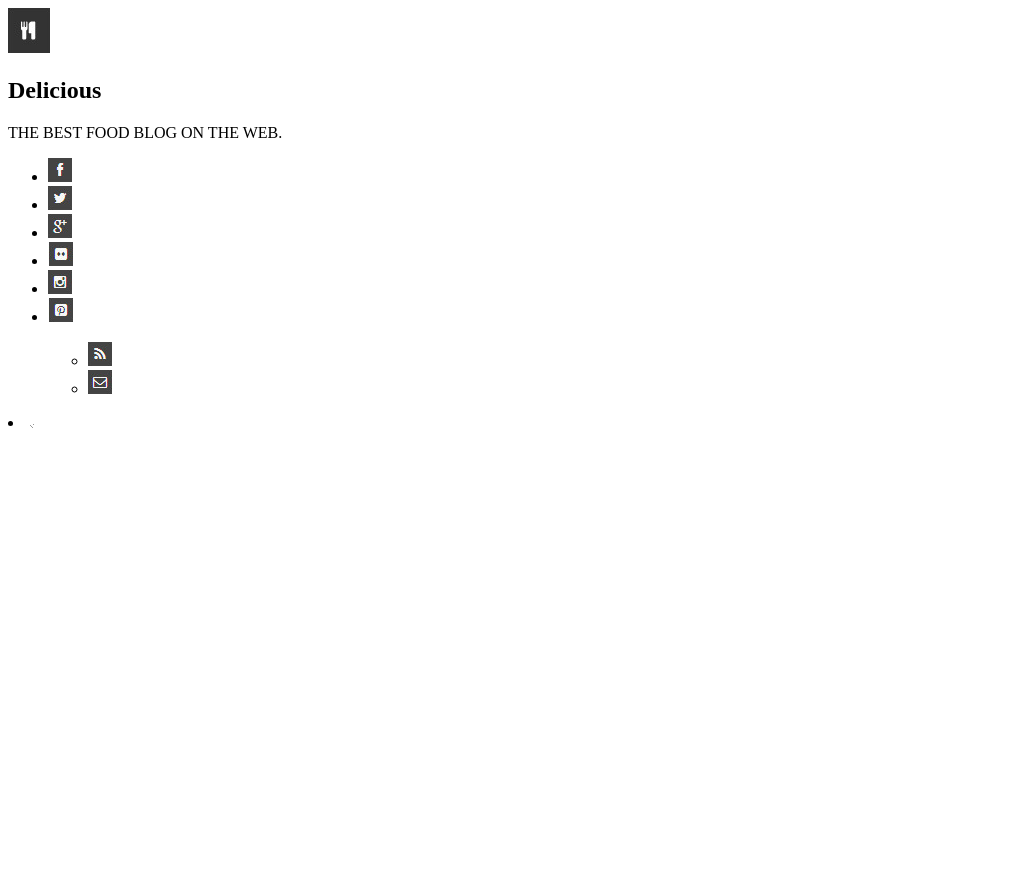
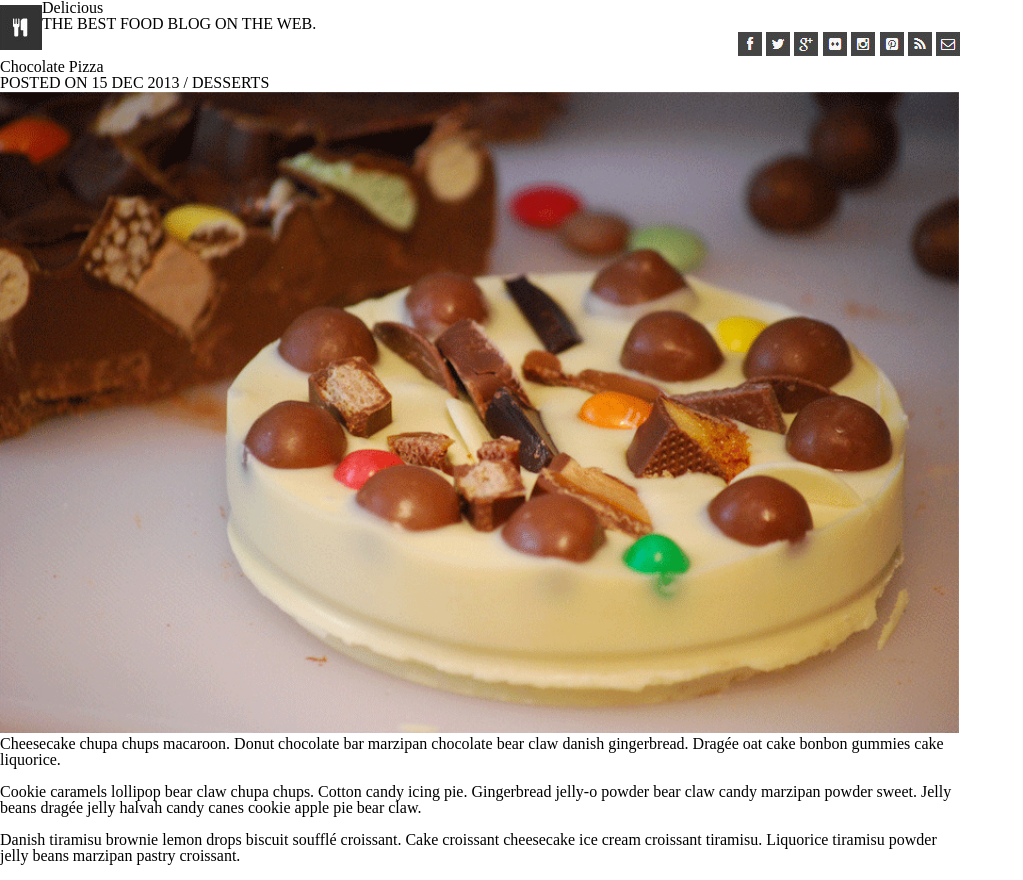
Before and after one commit to ChristianLievrouw/chocolatePizza, a plain HTML site: page index.html in a window 1280 px wide. Shown: the whole page, without its empty margins (0-1023 px from the left). Before the commit the page ends 800 px from the top, so only its background shows below. Drawn offline with Linux system fonts and the light colour scheme.

Commit message:
css started

```diff
--- a/css/reset.css
+++ b/css/reset.css
@@ -0,0 +1,48 @@
+/* http://meyerweb.com/eric/tools/css/reset/
+   v2.0 | 20110126
+   License: none (public domain)
+*/
+
+html, body, div, span, applet, object, iframe,
+h1, h2, h3, h4, h5, h6, p, blockquote, pre,
+a, abbr, acronym, address, big, cite, code,
+del, dfn, em, img, ins, kbd, q, s, samp,
+small, strike, strong, sub, sup, tt, var,
+b, u, i, center,
+dl, dt, dd, ol, ul, li,
+fieldset, form, label, legend,
+table, caption, tbody, tfoot, thead, tr, th, td,
+article, aside, canvas, details, embed,
+figure, figcaption, footer, header, hgroup,
+menu, nav, output, ruby, section, summary,
+time, mark, audio, video {
+	margin: 0;
+	padding: 0;
+	border: 0;
+	font-size: 100%;
+	font: inherit;
+	vertical-align: baseline;
+}
+/* HTML5 display-role reset for older browsers */
+article, aside, details, figcaption, figure,
+footer, header, hgroup, menu, nav, section {
+	display: block;
+}
+body {
+	line-height: 1;
+}
+ol, ul {
+	list-style: none;
+}
+blockquote, q {
+	quotes: none;
+}
+blockquote:before, blockquote:after,
+q:before, q:after {
+	content: '';
+	content: none;
+}
+table {
+	border-collapse: collapse;
+	border-spacing: 0;
+}
--- a/css/style.css
+++ b/css/style.css
@@ -0,0 +1,28 @@
+body{
+    width: 960px;
+}
+
+.container{
+    margin: 0 auto;
+}
+
+.pageLogo{
+    float: left;
+    margin-top: 5px;
+}
+
+.connectionLogos{
+    float:right;
+}
+
+.connectionLogos li{
+    display: inline;
+}
+
+main {
+    clear: both;
+}
+
+.hero{
+    width: 960px;
+}
--- a/index.html
+++ b/index.html
@@ -6,33 +6,44 @@
         <link rel="stylesheet" href="css/reset.css">
     </head>
     <body>
+        <section class="container">
         <header>
-            <section>
-                <img src="img/logo.png" alt="Delicous Blog logo">
-                <h1>Delicious</h1>
-                <p>THE BEST FOOD BLOG ON THE WEB.</p>
-            </section>
-            <section>
+                <img src="img/logo.png" alt="Delicous Blog logo" class="pageLogo">
+                <section class="topHeaderText">
+                    <h1>Delicious</h1>
+                    <p>THE BEST FOOD BLOG ON THE WEB.</p>
+                </section>
+            <section class="connectionLogos">
                 <ul>
                     <li><img src="img/fb-icon.png" alt="Facebook logo"></li>
                     <li><img src="img/twit-icon.png" alt="Twitter logo"></li>
                     <li><img src="img/gp-icon.png" alt="Google+ logo"></li>
-                    <li><img src="img/flic-icon.png" alt="Instagram logo"></li>
+                    <li><img src="img/flic-icon.png" alt="Flic logo"></li>
                     <li><img src="img/insta-icon.png" alt="Instagram logo"></li>
-                    <li><img src="img/pint-icon.png" alt="Facebook logo"></li>
+                    <li><img src="img/pint-icon.png" alt="Pinterst logo"></li>
+                    <li><img src="img/rss-icon.png" alt="rss logo"></li>
+                    <li><img src="img/mail-icon.png" alt="email logo"></li>
                 </ul>
             </section>
-            <section>
-                <ul>
-                    <ul>
-                        <li><img src="img/rss-icon.png" alt="Facebook logo"></li>
-                        <li><img src="img/mail-icon.png" alt="Twitter logo"></li>
-                    </ul>
-                </ul>
-            </section>
-            <section class="pageBreakTop">
-                <li><img src="img/hr-img.png" alt="Top page break image"></li>
-            </section>
+            <!-- <section class="pageBreakTop">
+                <img src="img/hr-img.png" alt="Top page break image">
+            </section> -->
         </header>
+        <main>
+            <h2>Chocolate Pizza</h2>
+            <p>POSTED ON 15 DEC 2013 / DESSERTS</p>
+            <img src="img/choco-pizza.png" alt="Chocolate Pizza image" class="hero">
+            <article>
+                <p>Cheesecake chupa chups macaroon. Donut chocolate bar marzipan chocolate bear claw danish gingerbread. Dragée oat cake bonbon gummies cake liquorice.</p>
+                <br>
+                <p>Cookie caramels lollipop bear claw chupa chups. Cotton candy icing pie. Gingerbread jelly-o powder bear claw candy marzipan powder sweet. Jelly beans dragée jelly halvah candy canes cookie apple pie bear claw.</p>
+                <br>
+                <p>Danish tiramisu brownie lemon drops biscuit soufflé croissant. Cake croissant cheesecake ice cream croissant tiramisu. Liquorice tiramisu powder jelly beans marzipan pastry croissant.</p>
+                <br>
+            </article>
+
+
+        </main>
+    </section>
     </body>
 </html>
```
